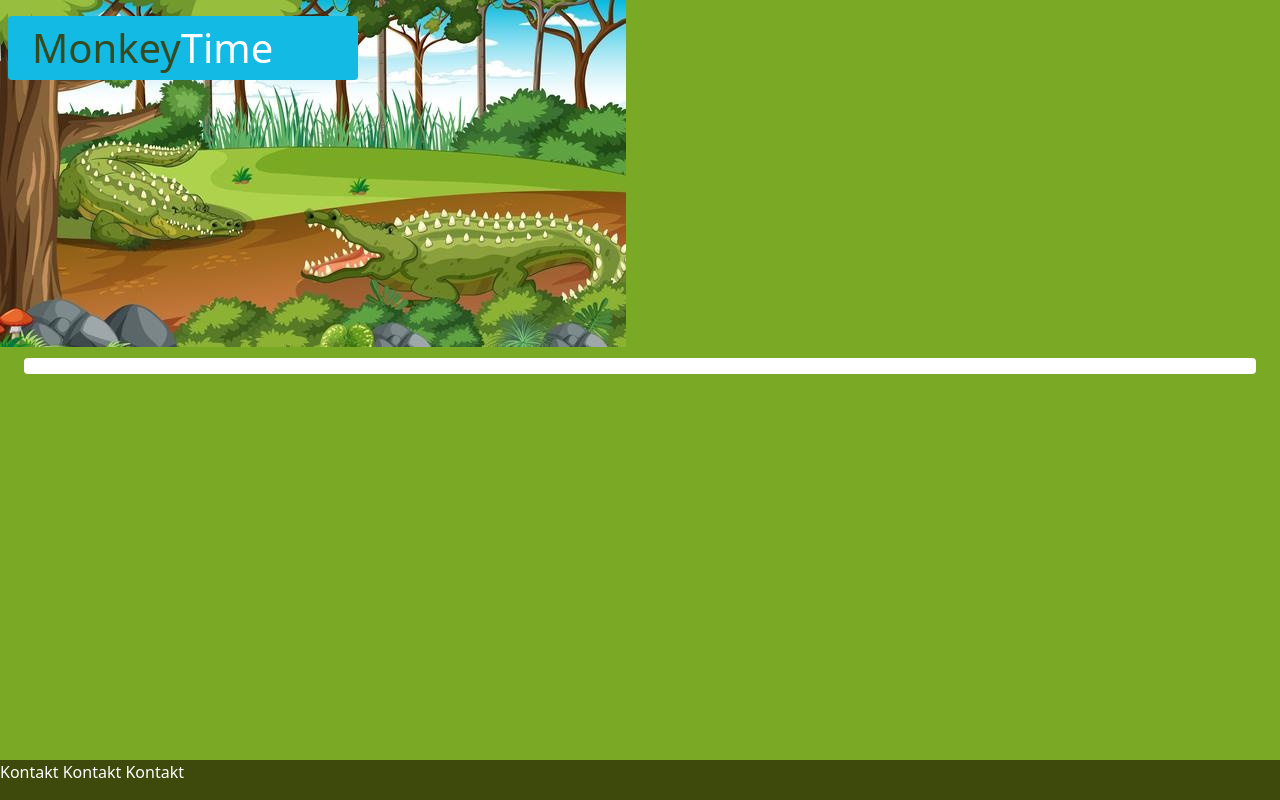
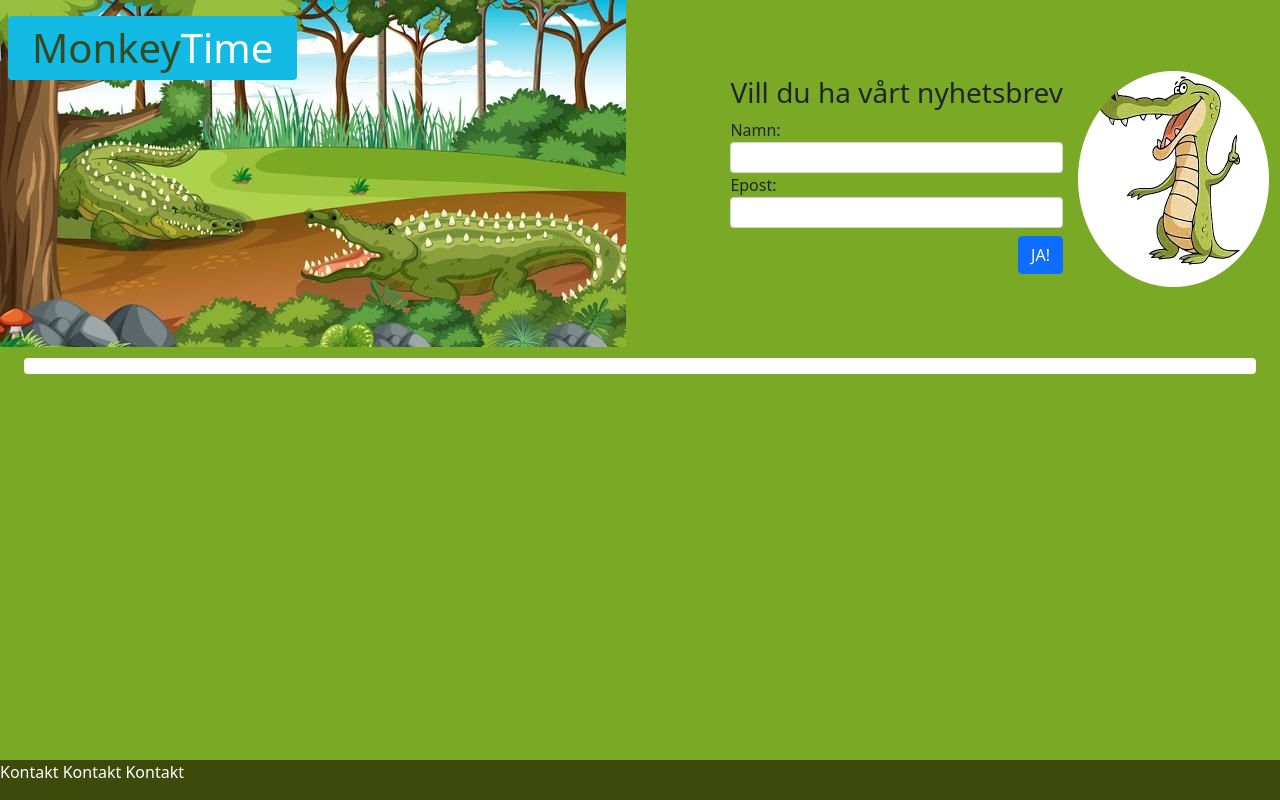
Before and after one commit to claes-b/Kodtester, a plain HTML site: page index.html in a window 1280 px wide. Drawn offline with nearby package versions, Linux system fonts and the light colour scheme; no server answers.

Commit message:
testform

```diff
--- a/index.html
+++ b/index.html
@@ -14,17 +14,36 @@
 </head>
 
 <body style="background-color: #7aa925;">
-    <header class="p-2">
-        <h1 class="px-4 py-2 mt-2" style="max-width:350px">Monkey<span style="color:
+    <header class="p-2 d-flex justify-content-between">
+        <div>
+
+            <h1 class="px-4 py-2 mt-2" style="max-width:350px">Monkey<span style="color:
     #FFF">Time</span></h1>
+        </div>
+
+        <div class="d-flex align-items-center">
+            <div>
+                <h3>Vill du ha vårt nyhetsbrev</h3>
+                <!-- massa accessibility grejer -->
+                <form>
+                    <label>Namn:</label>
+                    <input type="text" class="form-control form-control-sm">
+
+                    <label>Epost:</label>
+                    <input type="text" class="form-control form-control-sm">
+
+                    <div class="d-flex justify-content-end mt-2">
+                        <button type="submit" class="btn btn-primary">JA!</button>
+                    </div>
+                </form>
+            </div>
+            <img src="./assets/question.png">
+        </div>
     </header>
 
     <main class="mx-4 h-100 mt-2 p-2">
 
-        <div >
-            <!-- <img src="assets/crocodile.jpg" height="100px"> -->
 
-        </div>
         <div id="showData" class="w-100 overflow-auto">
 
         </div>
--- a/style.css
+++ b/style.css
@@ -9,7 +9,7 @@ header {
 }
 main {
     background-color: white;
-    height: calc(100vh - 350px -40px);
+    height: calc(100vh - 350px - 45px);
     overflow: auto;
 }
 h1 {
```
Also changed, not shown: assets/question.jpg (added), assets/question.png (added).
